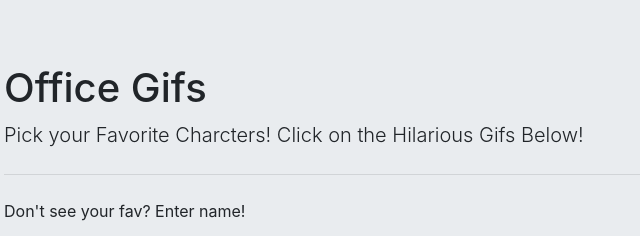
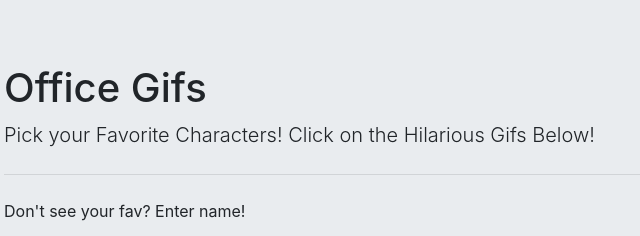
Before and after one commit to mlratino/Giphy-Homework-6, a plain HTML site: page index.html in a window 1280 px wide. Shown: the top 236 px of the page, 113-753 px from the left. Drawn offline with nearby package versions, Linux system fonts and the light colour scheme.

Commit message:
update and correct spelling error

```diff
--- a/index.html
+++ b/index.html
@@ -12,7 +12,7 @@
         <div class="container">
                 <div class="jumbotron">
                   <h1 class="hd1">Office Gifs</h1>
-                  <p class="lead hd1">Pick your Favorite Charcters! Click on the Hilarious Gifs Below!</p>
+                  <p class="lead hd1">Pick your Favorite Characters! Click on the Hilarious Gifs Below!</p>
                   <hr class="my-4">
                   <p class="hd1">Don't see your fav? Enter name!</p>
                   <p class="lead">
```
Also changed, not shown: package-lock.json (added).
